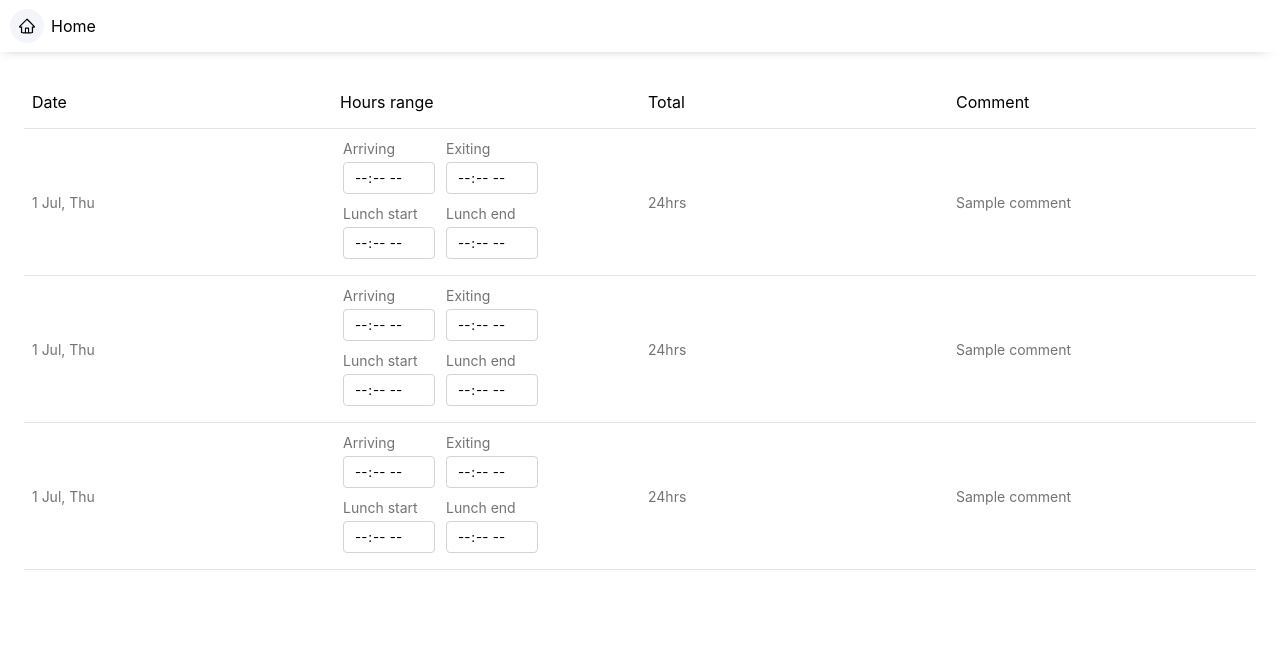
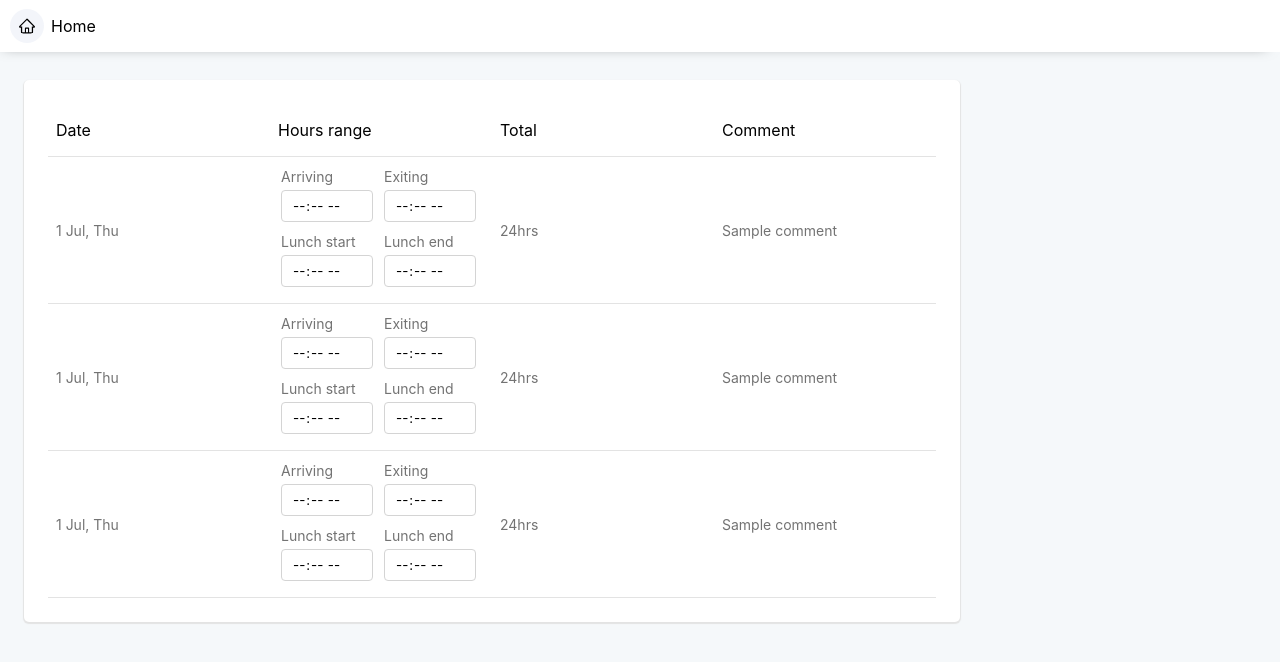
Before and after one commit to DayvsonNascimento/working-hours-app, a React (Create React App) app: page / in a window 1280 px wide. Shown: the top 662 px of the page. Built offline with nearby package versions, Linux system fonts and the light colour scheme.

Commit message:
Add HomePage

```diff
--- a/src/App.js
+++ b/src/App.js
@@ -1,11 +1,11 @@
-import LogTable from './components/LogTable/LogTable';
 import Navbar from './components/Navbar/Navbar';
+import HomePage from './pages/HomePage/HomePage';
 
 function App() {
   return (
     <>
       <Navbar />
-      <LogTable />
+      <HomePage />
     </>
   );
 }
--- a/src/components/LogTable/styles.js
+++ b/src/components/LogTable/styles.js
@@ -2,6 +2,10 @@ import styled from 'styled-components';
 
 export const Container = styled.div`
   padding: 24px;
+  background-color: #ffffff;
+  box-shadow: 0 1px 1px 1px #e3e3e3;
+  border-radius: 5px;
+  float: left;
 `;
 
 export const Table = styled.table`
--- a/src/index.css
+++ b/src/index.css
@@ -5,6 +5,7 @@ body {
     sans-serif;
   -webkit-font-smoothing: antialiased;
   -moz-osx-font-smoothing: grayscale;
+  background-color: #f5f8fa;
 }
 
 code {
--- /dev/null
+++ b/src/pages/HomePage/HomePage.js
@@ -0,0 +1,15 @@
+import React from 'react';
+
+import LogTable from '../../components/LogTable/LogTable';
+
+import { Container } from './styles';
+
+const HomePage = () => {
+  return (
+    <Container>
+      <LogTable />
+    </Container>
+  );
+};
+
+export default HomePage;
--- /dev/null
+++ b/src/pages/HomePage/styles.js
@@ -0,0 +1,6 @@
+import styled from 'styled-components';
+
+export const Container = styled.div`
+  margin: 28px 24px 28px 24px;
+  background-color: #f5f8fa;
+`;
```
